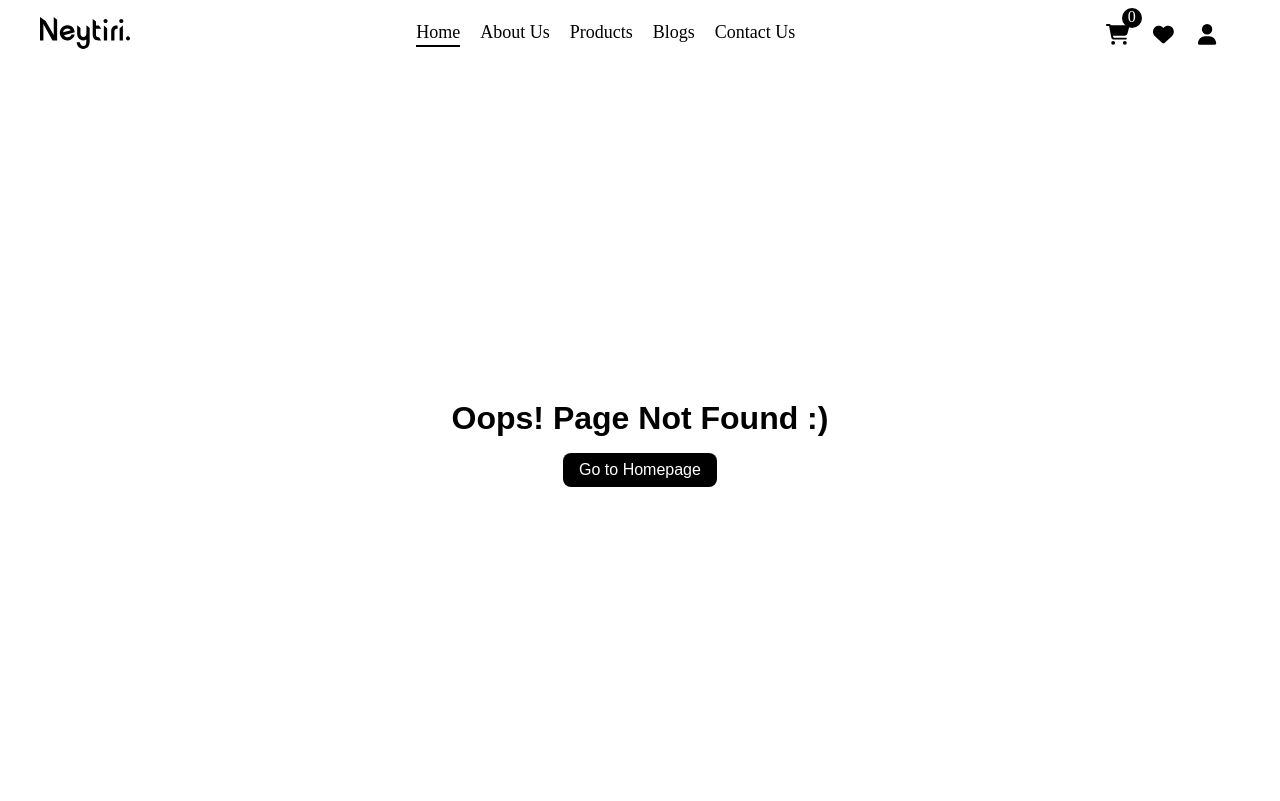
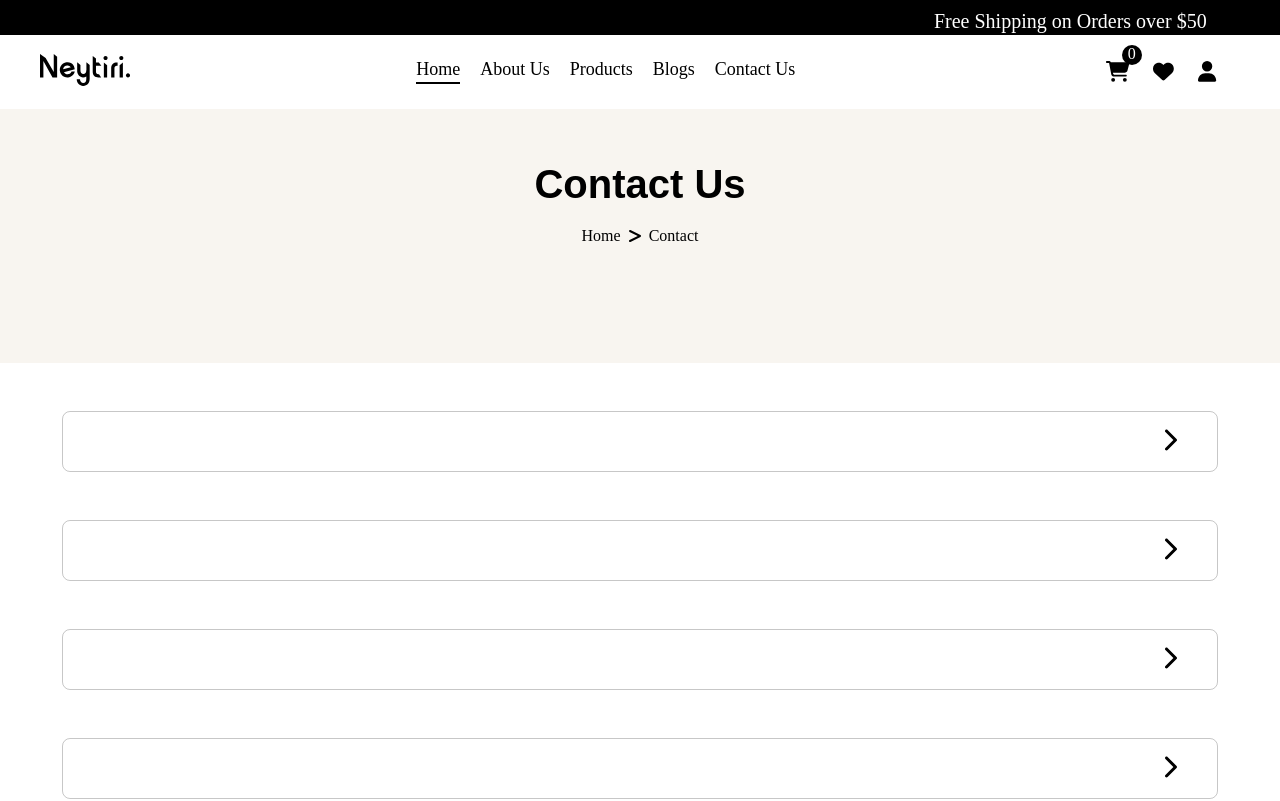
Before and after one commit to zaidkhan-div/FinalProject-e-commerce.github.io, a React (Vite) app: page /faqs in a window 1280 px wide. Shown: the top 801 px of the page. Built offline with nearby package versions, Linux system fonts and the light colour scheme; no server answers.

Commit message:
Faqs Page

```diff
--- a/src/App.jsx
+++ b/src/App.jsx
@@ -18,6 +18,7 @@ import BlogDetail from './Components/Blogs/BlogDetail'
 
 // Context
 import { ProductsProvider } from './Components/Context/ProductsContext'
+import Faqs from './Pages/Faqs/Faqs'
 
 const App = () => {
   return (
@@ -31,6 +32,7 @@ const App = () => {
           <Route path='/' element={<Home />} />
           <Route path='about' element={<About />} />
           <Route path='products' element={<ProductsData />} />
+          <Route path='faqs' element={<Faqs/>} />
           {/* <Route path='products' element={<Protected><ProductsData /></Protected>} /> */}
           <Route path='contact' element={<Contact />} />
           <Route path='checkout' element={<Checkout />} />
--- /dev/null
+++ b/src/Components/Faqs-Component/FaqsCompo.jsx
@@ -0,0 +1,25 @@
+import React, { useState } from "react";
+import { Link } from "react-router-dom";
+import { FontAwesomeIcon } from "@fortawesome/react-fontawesome";
+import { faChevronRight, faGreaterThan, faL } from "@fortawesome/free-solid-svg-icons";
+
+const FaqsCompo = ({ question, answer }) => {
+    const [show, setShow] = useState(false);
+
+    return (
+        <>
+            <div className="faqs-container">
+                <div className="faqs">
+                    <div className="faqs-head" onClick={() => setShow(!show)}>
+                        <div className="faqs-text">{question}</div>
+                        <div className="faqs-icon"><FontAwesomeIcon icon={faChevronRight} className={show ? 'rotate' : ''} /></div>
+                    </div>
+
+                    {show && <div className='faqs-para'> {answer} </div>}
+                </div>
+            </div>
+        </>
+    )
+}
+
+export default FaqsCompo
--- a/src/Components/Navbar/Navbar.css
+++ b/src/Components/Navbar/Navbar.css
@@ -114,15 +114,6 @@
     width: 100%;
 }
 
-/* .main-navbar {
-    padding: 1.2rem 2.5rem;
-    display: flex;
-    align-items: center;
-    justify-content: space-between;
-    width: 100%;
-    margin: auto;
-} */
-
 .main-navbar {
     padding: 1.2rem 2.5rem;
     display: flex;
@@ -132,24 +123,8 @@
     margin: auto;
     position: fixed;
     background-color: white;
-    transition: transform 0.3s ease-in-out;
-    z-index: 1000;
-}
-
-.main-navbar.hidden {
-    /* transform: translateY(-100%); */
-    margin-top: -100%;
-}
-
-.main-navbar.visible {
-    /* transform: translateY(0); */
-    /* Show navbar */
-    margin-top: -45px;
-}
-
-.main-navbar.scrolled-right {
-    margin-top: 0;
-    /* Set margin-top to 0 when scrolling right */
+    margin-top: -8px;
+    z-index: 10000;
 }
 
 .logo {
--- a/src/Components/Navbar/Navbar.jsx
+++ b/src/Components/Navbar/Navbar.jsx
@@ -45,48 +45,14 @@ const Navbar = () => {
   const [menu, setMenu] = useState('Home')
   const { totalQuantity } = useSelector((state) => state.allCart)
   // let totalQuantity = JSON.parse(localStorage.getItem('totalQuantity')) || 0;
-  const [showNavbar, setShowNavbar] = useState(true); // State to control navbar visibility
-  const [scrollingRight, setScrollingRight] = useState(false); // State to track horizontal scrolling
 
-  let lastScrollY = window.scrollY;
-  let lastScrollX = window.scrollX;
 
-  useEffect(() => {
-    const handleScroll = () => {
-      if (window.scrollY > lastScrollY) {
-        // Scrolling down
-        setShowNavbar(false);
-      } else {
-        // Scrolling up
-        setShowNavbar(true);
-      }
-
-      if (window.scrollX > lastScrollX) {
-        // Scrolling right
-        setScrollingRight(true);
-      } else {
-        // Scrolling left or no horizontal scroll
-        setScrollingRight(false);
-      }
-
-      lastScrollY = window.scrollY;
-      lastScrollX = window.scrollX;
-    };
-
-    window.addEventListener('scroll', handleScroll);
-
-    return () => {
-      window.removeEventListener('scroll', handleScroll);
-    };
-  }, []);
 
   return (
     <>
       <Top />
       <div className="container">
-        {/* <div className='main-navbar'> */}
-          <div className={`main-navbar ${showNavbar ? 'visible' : 'hidden'} ${scrollingRight ? 'scrolled-right' : ''}`}>
-
+        <div className='main-navbar'>
           <div className="logo">
             <Link to='/'><img src={Logo} alt="" /></Link>
           </div>
--- a/src/Components/Navbar/Top.css
+++ b/src/Components/Navbar/Top.css
@@ -1,31 +1,31 @@
 .top-bar {
     width: 100%;
     background-color: black;
-    overflow: hidden; /* Ensures nothing overflows */
+    overflow: hidden;
     height: auto;
     position: relative;
 }
 
 .scroll {
     display: flex;
-    animation: scrollAnimation 20s linear infinite; /* Creates the horizontal scrolling loop */
+    animation: scrollAnimation 20s linear infinite;
     align-items: center;
     justify-content: space-between;
 }
 
 .tab {
-    flex: 0 0 auto; /* Ensures the tabs stay inline and do not shrink */
-    padding: 10px 20px; /* Padding for better readability */
-    color: white; /* Text color for contrast */
-    font-size: 20px; /* Adjust as needed */
-    white-space: nowrap; /* Prevent text wrapping */
+    flex: 0 0 auto;
+    padding: 10px 20px;
+    color: white;
+    font-size: 20px;
+    white-space: nowrap;
 }
 
-/* Animation for the scrolling effect */
 @keyframes scrollAnimation {
     0% {
         transform: translateX(100%);
     }
+
     100% {
         transform: translateX(-100%);
     }
--- a/src/Components/Navbar/Top.jsx
+++ b/src/Components/Navbar/Top.jsx
@@ -1,16 +1,27 @@
-import React from 'react'
-import './Top.css'
+import React, { useEffect, useState } from 'react';
+import './Top.css';
 
 const Top = () => {
+  const [visible, setVisible] = useState(true);
+
+  useEffect(() => {
+    const handleScroll = () => {
+      setVisible(window.scrollY === 0);
+    };
+
+    window.addEventListener('scroll', handleScroll);
+    return () => window.removeEventListener('scroll', handleScroll);
+  }, []);
+
   return (
-    <div className='top-bar'>
+    <div className="top-bar" style={{ display: visible ? 'block' : 'none' }}>
       <div className="scroll">
-      <div className="tab">Free Shipping on Orders over $50</div>
+        <div className="tab">Free Shipping on Orders over $50</div>
         <div className="tab">One Day Delivery Available in US</div>
-        <div className='tab'>25% OFF Store Wide Use Code : DISB</div>
+        <div className="tab">25% OFF Store Wide Use Code : DISB</div>
       </div>
     </div>
-  )
-}
+  );
+};
 
-export default Top
+export default Top;
--- a/src/Pages/Blogs/Blogs.css
+++ b/src/Pages/Blogs/Blogs.css
@@ -5,7 +5,10 @@
     flex-wrap: wrap;
     gap: 1.5rem;
     justify-content: center;
+    margin-top: 2rem;
+    margin-bottom: 2rem;
 }
+
 
 .single-blog {
     width: 300px;
@@ -15,10 +18,6 @@
     padding: 1rem;
     box-shadow: 0 4px 6px rgba(0, 0, 0, 0.1);
     transition: transform 0.3s ease-in-out;
-}
-
-.single-blog:hover {
-    transform: scale(1.05);
 }
 
 .blog-image img {
--- a/src/Pages/Blogs/Blogs.jsx
+++ b/src/Pages/Blogs/Blogs.jsx
@@ -1,10 +1,23 @@
 import React from "react";
 import "./Blogs.css";
 import { blogs } from "../../Components/Blogs/Blogs";
+import { FontAwesomeIcon } from '@fortawesome/react-fontawesome'
+import { faGreaterThan } from '@fortawesome/free-solid-svg-icons'
 import { Link } from "react-router-dom";
 
 const Blogs = () => {
     return (
+        <>
+            <div className="cart-hero">
+                <h1>Blogs</h1>
+                <div className="cart-breadcrumbs">
+                    <div className="cart-crumbs-text">
+                        <Link to='/'><p>Home</p></Link>
+                        <FontAwesomeIcon icon={faGreaterThan} />
+                        <p>Blogs</p>
+                    </div>
+                </div>
+            </div>
             <div className="blogs-container">
                 {blogs.map((blog) => (
                     <div key={blog.id} className="single-blog">
@@ -13,10 +26,11 @@ const Blogs = () => {
                         </div>
                         <h2>{blog.title}</h2>
                         <p>{blog.excerpt}</p>
-                    <Link to={`/blog/${blog.id}`} target="black" className="read-more">Read More</Link>
+                        <Link to={`/blog/${blog.id}`} className="read-more">Read More</Link>
                     </div>
                 ))}
             </div>
+        </>
     );
 };
 
--- /dev/null
+++ b/src/Pages/Faqs/Faqs.css
@@ -0,0 +1,40 @@
+.faqs-container {
+    width: 95%;
+    margin: auto;
+    height: auto;
+    /* border: 1px solid black; */
+    margin-top: 3rem;
+    margin-bottom: 2rem;
+}
+
+.faqs {}
+
+.faqs-head {
+    display: flex;
+    align-items: center;
+    justify-content: space-between;
+    border: 1px solid rgba(0, 0, 0, 0.22);
+    padding: 1rem 2.5rem;
+    font-size: 24px;
+    cursor: pointer;
+    border-radius: 0.5rem;
+}
+
+.faqs-text {}
+
+.faqs-para {
+    display: flex;
+    align-items: center;
+    justify-content: space-between;
+    /* border: 1px solid rgba(0, 0, 0, 0.22); */
+    padding: 0.5rem 2.5rem;
+    font-size: 18px;
+    cursor: pointer;
+    border-radius: 0.5rem;
+
+}
+
+.rotate {
+    transform: rotate(90deg);
+    /* transition: all 0.3s ease; */
+}
--- /dev/null
+++ b/src/Pages/Faqs/Faqs.jsx
@@ -0,0 +1,36 @@
+import React from "react";
+import './Faqs.css'
+import { Link } from "react-router-dom";
+import { FontAwesomeIcon } from "@fortawesome/react-fontawesome";
+import { faChevronRight, faGreaterThan, faL } from "@fortawesome/free-solid-svg-icons";
+import FaqsCompo from "../../Components/Faqs-Component/FaqsCompo";
+
+const Faqs = () => {
+    const faqsItem = [
+        { question: '', answer: '' },
+        { question: '', answer: '' },
+        { question: '', answer: '' },
+        { question: '', answer: '' },
+    ];
+    return (
+        <>
+            <div className="cart-hero">
+                <h1>Contact Us</h1>
+                <div className="cart-breadcrumbs">
+                    <div className="cart-crumbs-text">
+                        <Link to='/'><p>Home</p></Link>
+                        <FontAwesomeIcon icon={faGreaterThan} />
+                        <p>Contact</p>
+                    </div>
+                </div>
+            </div>
+            <div className="faqs-container">
+                {faqsItem.map((item, index) => (
+                    <FaqsCompo key={index} question={item.question} answer={item.answer} />
+                ))}
+            </div>
+        </>
+    )
+
+}
+export default Faqs
```
Lines whose indentation alone changed are shown as unchanged.
